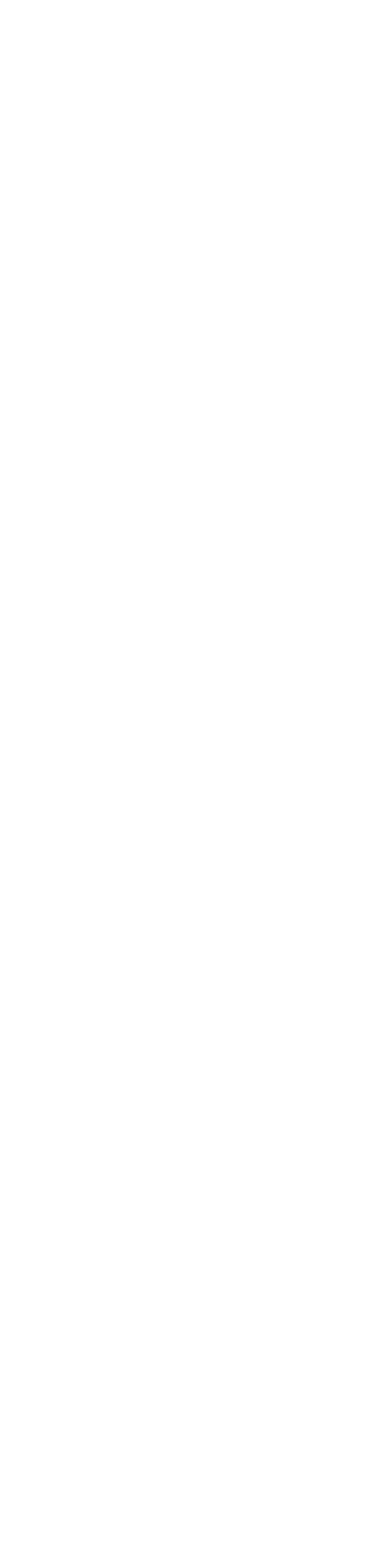
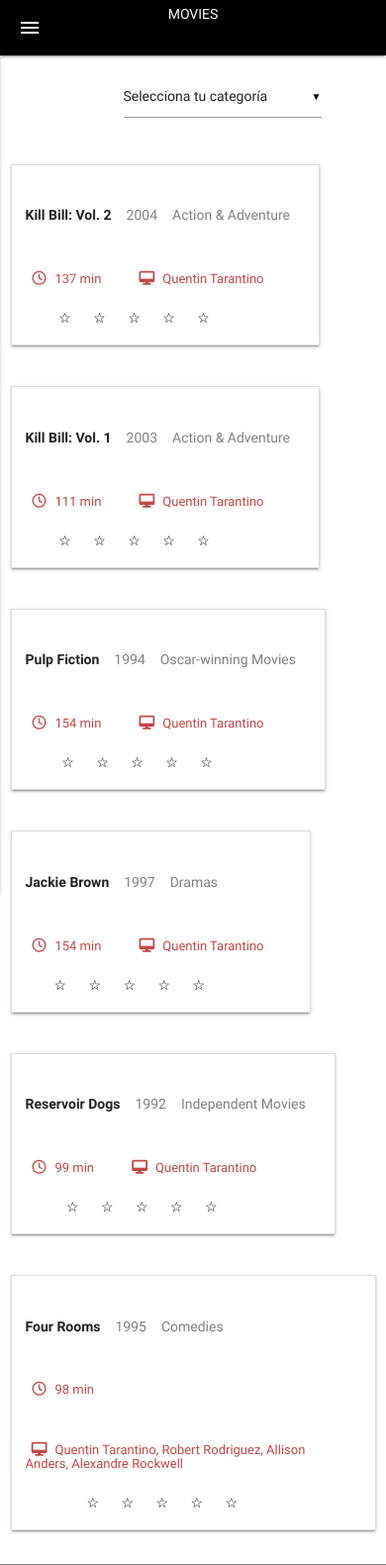
Before and after one commit to Lillium1/mis-pelis, a website: page index-movies.html in a window 390 px wide. Shown: the whole page at 99% size. Before the commit the page ends 844 px from the top, so only its background shows below. Drawn offline with nearby package versions, Linux system fonts and the light colour scheme; files that its build step writes are made by us from their sources.

Commit message:
avance en las peliculas

```diff
--- /dev/null
+++ b/assets/js/netflixmovies.js
@@ -0,0 +1,212 @@
+$(document).ready(function(){
+	var pelis = [
+
+   {
+
+      "unit": 84,
+
+      "show_id": 60032563,
+
+      "show_title": "Kill Bill: Vol. 2",
+
+      "release_year": "2004",
+
+      "rating": "3.8",
+
+      "category": "Action & Adventure",
+
+      "show_cast": "Uma Thurman, David Carradine, Michael Madsen, Daryl Hannah, Gordon Liu, Michael Parks, Perla Haney-Jardine, Helen Kim, Claire Smithies, Clark Middleton",
+
+      "director": "Quentin Tarantino",
+
+      "summary": "The Bride has three left on her rampage list: Budd, Elle Driver and Bill himself. But when she arrives at Bill's house, she's in for a surprise.",
+
+      "poster": "http://netflixroulette.net/api/posters/60032563.jpg",
+
+      "mediatype": 0,
+
+      "runtime": "137 min"
+
+   },
+
+   {
+
+      "unit": 87,
+
+      "show_id": 60031236,
+
+      "show_title": "Kill Bill: Vol. 1",
+
+      "release_year": "2003",
+
+      "rating": "3.8",
+
+      "category": "Action & Adventure",
+
+      "show_cast": "Uma Thurman, Lucy Liu, Vivica A. Fox, Daryl Hannah, David Carradine, Michael Madsen, Julie Dreyfus, Chiaki Kuriyama, Sonny Chiba, Gordon Liu",
+
+      "director": "Quentin Tarantino",
+
+      "summary": "An assassin is shot by her ruthless employer, Bill, and other members of their assassination circle. But she lives -- and plots her vengeance.",
+
+      "poster": "http://netflixroulette.net/api/posters/60031236.jpg",
+
+      "mediatype": 0,
+
+      "runtime": "111 min"
+
+   },
+
+   {
+
+      "unit": 914,
+
+      "show_id": 880640,
+
+      "show_title": "Pulp Fiction",
+
+      "release_year": "1994",
+
+      "rating": "4.1",
+
+      "category": "Oscar-winning Movies",
+
+      "show_cast": "John Travolta, Samuel L. Jackson, Uma Thurman, Bruce Willis, Harvey Keitel, Tim Roth, Amanda Plummer, Ving Rhames, Eric Stoltz, Maria de Medeiros",
+
+      "director": "Quentin Tarantino",
+
+      "summary": "Weaving together three stories featuring a burger-loving hit man, his philosophical partner and a washed-up boxer, Quentin Tarantino influenced a generation of filmmakers with this crime caper's stylized, over-the-top violence and dark comic spirit.",
+
+      "poster": "http://netflixroulette.net/api/posters/880640.jpg",
+
+      "mediatype": 0,
+
+      "runtime": "154 min"
+
+   },
+
+   {
+
+      "unit": 943,
+
+      "show_id": 60010514,
+
+      "show_title": "Jackie Brown",
+
+      "release_year": "1997",
+
+      "rating": "3.7",
+
+      "category": "Dramas",
+
+      "show_cast": "Pam Grier, Samuel L. Jackson, Robert Forster, Bridget Fonda, Michael Keaton, Robert De Niro, Michael Bowen, Chris Tucker, Lisa Gay Hamilton, Tommy 'Tiny' Lister",
+
+      "director": "Quentin Tarantino",
+
+      "summary": "Jackie Brown is an aging flight attendant who smuggles cash on the side. But when she's busted and pressured to help with an investigation, she plans to play the opposing forces against each other and walk away with the dough.",
+
+      "poster": "http://netflixroulette.net/api/posters/60010514.jpg",
+
+      "mediatype": 0,
+
+      "runtime": "154 min"
+
+   },
+
+   {
+
+      "unit": 1151,
+
+      "show_id": 902003,
+
+      "show_title": "Reservoir Dogs",
+
+      "release_year": "1992",
+
+      "rating": "4.0",
+
+      "category": "Independent Movies",
+
+      "show_cast": "Harvey Keitel, Tim Roth, Michael Madsen, Steve Buscemi, Chris Penn, Lawrence Tierney, Edward Bunker, Quentin Tarantino, Randy Brooks, Kirk Baltz",
+
+      "director": "Quentin Tarantino",
+
+      "summary": "Quentin Tarantino's directorial debut is raw, violent, often mimicked -- and unforgettable. A botched robbery indicates a police informant, and the pressure mounts in the aftermath at a warehouse. Crime begets violence as the survivors unravel.",
+
+      "poster": "http://netflixroulette.net/api/posters/902003.jpg",
+
+      "mediatype": 0,
+
+      "runtime": "99 min"
+
+   },
+
+   {
+
+      "unit": 1463,
+
+      "show_id": 520179,
+
+      "show_title": "Four Rooms",
+
+      "release_year": "1995",
+
+      "rating": "3.6",
+
+      "category": "Comedies",
+
+      "show_cast": "Tim Roth, Antonio Banderas, Jennifer Beals, Bruce Willis, Paul Calderon, Madonna, Marisa Tomei, Quentin Tarantino, Ione Skye, Lili Taylor",
+
+      "director": "Quentin Tarantino, Robert Rodriguez, Allison Anders, Alexandre Rockwell",
+
+      "summary": "One mad New Year's Eve, an overwhelmed bellboy copes with witches and diabolical children, gets caught in the middle of a sour relationship and settles a bloody bet for members of a superstar's entourage.",
+
+      "poster": "http://netflixroulette.net/api/posters/520179.jpg",
+
+      "mediatype": 0,
+
+      "runtime": "98 min"
+
+   }
+
+];
+
+	pelis.forEach(function(element){
+		$('.car_contenedorpeli').append('<div class="container-fluid"><div class="row"><div class="col xs12"><ul class="collapsible" data-collapsible="accordion"><li><div class="collapsible-header"><div class="primeralinea"><h1 class="car_name"><strong>'+element.show_title+'</strong></h1><h1 class="car_ano">'+ element.release_year +'</h1><h1 class="car_categoria">'+ element.category +'</h1></div><div class="segundalinea"><h2 class="car_duracion"><i class="fa fa-clock-o" aria-hidden="true"></i>'+element.runtime+'</h2><h2 class="car_director"><i class="fa fa-desktop" aria-hidden="true"></i>'+element.director +'</h2><div class="txt-center"><form><div class="rating"><input id="star5" name="star" type="radio" value="5" class="radio-btn hide" /><label for="star5" >☆</label><input id="star4" name="star" type="radio" value="4" class="radio-btn hide" /><label for="star4" >☆</label><input id="star3" name="star" type="radio" value="3" class="radio-btn hide" /><label for="star3" >☆</label><input id="star2" name="star" type="radio" value="2" class="radio-btn hide" /><label for="star2" >☆</label><input id="star1" name="star" type="radio" value="1" class="radio-btn hide" /><label for="star1" >☆</label><div class="clear"></div></div></form></div></div></div><div class="collapsible-body"><p>Lorem ipsum dolor sit amet.</p></div></li></ul></div></div></div>')
+	});
+
+
+
+
+//filter select
+	$('#selectpeliculas').change(function(){
+    var criteria = $(this).val();
+    if(criteria == 'all'){
+        $('.lilist').show();
+        return;
+    }
+    $('.country').each(function(i,option){
+        if($(this).html() == criteria){
+            $(this).parent().show();
+        }else {
+            $(this).parent().hide();
+        }
+    	});
+	});
+
+
+
+});
+
+
+
+
+
+
+
+
+
+
+
+
+/*'<div class="container-fluid"><div class="row"><div class="col xs12"><ul class="collapsible" data-collapsible="accordion"><li><div class="collapsible-header"><div class="primeralinea"><h1 class="car_name"><strong>Still Alice</strong></h1><h1 class="car_ano">2014</h1><h1 class="car_categoria">Drama</h1></div><div class="segundalinea"><h2 class="car_duracion"><i class="fa fa-clock-o" aria-hidden="true"></i>101 minutos</h2><h2 class="car_director"><i class="fa fa-desktop" aria-hidden="true"></i>Richard Glatzer</h2><div class="txt-center"><form><div class="rating"><input id="star5" name="star" type="radio" value="5" class="radio-btn hide" /><label for="star5" >☆</label><input id="star4" name="star" type="radio" value="4" class="radio-btn hide" /><label for="star4" >☆</label><input id="star3" name="star" type="radio" value="3" class="radio-btn hide" /><label for="star3" >☆</label><input id="star2" name="star" type="radio" value="2" class="radio-btn hide" /><label for="star2" >☆</label><input id="star1" name="star" type="radio" value="1" class="radio-btn hide" /><label for="star1" >☆</label><div class="clear"></div></div></form></div></div></div><div class="collapsible-body"><p>Lorem ipsum dolor sit amet.</p></div></li></ul></div></div></div>'*/
--- /dev/null
+++ b/assets/sass/_movies.scss
@@ -0,0 +1,90 @@
+h1.car_name, h1.car_ano, h1.car_categoria {
+	font-size: 14px;
+	display: inline-block;
+	margin-right: 15px;
+}
+h1.car_ano, h1.car_categoria {
+	color: gray;
+}
+h2.car_duracion, h2.car_director, h2.car_rating {
+	font-size: 13px;
+	display: inline-block;
+	color: #C14748;
+    margin-right: 32px;
+}
+.car_contenedorpeli {
+	border-bottom: 1px solid gray;
+}
+.collapsible-header {
+    display: inline-block;
+}
+i.fa.fa-clock-o, i.fa.fa-desktop {
+    font-size: 14px;
+    margin-right: 2px;
+}
+strong {
+    font-weight: 700;
+}
+.select-wrapper {
+    width: 200px;
+    margin-left: 114px;
+    margin-top: 20px;
+}
+
+// estrellas
+.txt-center {
+  text-align: center;
+}
+.hide {
+  display: none;
+}
+
+.clear {
+  float: none;
+  clear: both;
+}
+
+.rating {
+    width: 90px;
+    unicode-bidi: bidi-override;
+    direction: rtl;
+    text-align: center;
+    position: relative;
+    display: inline-flex;
+}
+
+.rating > label {
+    float: right;
+    display: inline;
+    padding: 0;
+    margin: 0;
+    position: relative;
+    width: 1.1em;
+    cursor: pointer;
+    color: #000;
+}
+
+.rating > label:hover,
+.rating > label:hover ~ label,
+.rating > input.radio-btn:checked ~ label {
+    color: transparent;
+}
+
+.rating > label:hover:before,
+.rating > label:hover ~ label:before,
+.rating > input.radio-btn:checked ~ label:before,
+.rating > input.radio-btn:checked ~ label:before {
+    content: "\2605";
+    position: absolute;
+    left: 0;
+    color: #FFD700;
+}
+[type=radio]:not(:checked)+label:after, [type=radio]:not(:checked)+label:before {
+    border: none;
+}
+[type=radio].with-gap:checked+label:after, [type=radio]:checked+label:after {
+    background-color: transparent;
+}
+[type=radio].with-gap:checked+label:after, [type=radio].with-gap:checked+label:before, [type=radio]:checked+label:after {
+    border: none;
+}
--- a/assets/sass/main.scss
+++ b/assets/sass/main.scss
@@ -1,3 +1,4 @@
 @import '_variables.scss';
 @import '_mixin.scss';
+@import '_movies.scss';
 @import '_style.scss';
--- a/gulpfile.js
+++ b/gulpfile.js
@@ -7,7 +7,7 @@ var webserver = require('gulp-webserver');
 
 
 gulp.task('script', function(){
-	gulp.src(['node_modules/jquery/dist/jquery.js','node_modules/materialize-css/dist/js/materialize.js','assets/js/main.js','assets/js/common.js'])
+	gulp.src(['node_modules/jquery/dist/jquery.js','node_modules/materialize-css/dist/js/materialize.js','assets/js/*.js'])
 		.pipe(concat('script.js'))
 		.pipe(gulp.dest('dist/js/'));
 });
--- a/index-movies.html
+++ b/index-movies.html
@@ -4,19 +4,91 @@
 	<meta charset="UTF-8">
 	<title>Mis Pelis</title>
 	<!-- Viewport -->
-	<meta name="viewport" content="width=device-width, user-scalable=no, initial-scale=1.0, maximum-scale=1.0, minium-scale=1.0">
+	<meta name="viewport" content="width=device-width, user-scalable=no, initial-scale=1.0, maximum-scale=1.0, minimum-scale=1.0">
 	<link href="https://fonts.googleapis.com/css?family=Anton" rel="stylesheet">
 	<!-- Icon -->
 	<link rel="icon" type="image/png" href="assets/img/icon.png" />
 	<!-- Pagination Materialize -->
 	<link href="https://fonts.googleapis.com/icon?family=Material+Icons" rel="stylesheet">
+	<!-- Fontawesome -->
+	<script src="https://use.fontawesome.com/046c2163eb.js"></script>
 	<!-- Css -->
 	<link rel="stylesheet" type="text/css" href="dist/css/style.min.css">
 
 </head>
 <body>
+	<nav>
+	  <div class="nav-wrapper">
+	    <a href="#" class="brand-logo center"><h6>MOVIES</h6></a>
+	    <ul id="slide-out" class="side-nav">
+	      <li><a href="index5.html">Login</a></li>
+	      <li><a href="html6.html">Movies</a></li>
+	      <li><a href="index3.html">Details</a></li>
+	      <li><a href="index4.html">Profile</a></li>
+	      <li><a href="index2.html">Home</a></li>
+	    </ul>
+	    <a href="#" data-activates="slide-out" class="button-collapse"><i class="material-icons">menu</i></a>
+	    <!-- inicio side-nav -->
+	  </div>
+	</nav><!-- termino navbar y side-nav -->
+	<div class="car_selector">
+		<div class="container-fluid">
+			<div class="row">
+				<div class="col xs12">
+					<select id="selectpeliculas">
+						<option value="all">Selecciona tu categoría</option>
+						<option value="drama">Drama</option>
+						<option value="adventure">Action & Adventure</option>
+						<option value="oscar">Oscar-winning Movies</option>
+						<option value="independent">Independent Movies</option>
+						<option value="comedies">Comedies</option>
+					</select>
+				</div>
+			</div>
+		</div>
+	</div>
+	<div class="car_contenedorpeli">
+		<!-- <div class="container-fluid">
+			<div class="row">
+				<div class="col xs12">
+					<ul class="collapsible" data-collapsible="accordion">
+					  <li>
+					    <div class="collapsible-header">
+							<div class="primeralinea">
+								<h1 class="car_name"><strong>Still Alice</strong></h1>
+								<h1 class="car_ano">2014</h1>
+								<h1 class="car_categoria">Drama</h1>
+							</div>
+							<div class="segundalinea">
+								<h2 class="car_duracion"><i class="fa fa-clock-o" aria-hidden="true"></i>101 minutos</h2>
+								<h2 class="car_director"><i class="fa fa-desktop" aria-hidden="true"></i>Richard Glatzer</h2>
+								<div class="txt-center">
+								  <form>
+								        <div class="rating">
+								            <input id="star5" name="star" type="radio" value="5" class="radio-btn hide" />
+								            <label for="star5" >☆</label>
+								            <input id="star4" name="star" type="radio" value="4" class="radio-btn hide" />
+								            <label for="star4" >☆</label>
+								            <input id="star3" name="star" type="radio" value="3" class="radio-btn hide" />
+								            <label for="star3" >☆</label>
+								            <input id="star2" name="star" type="radio" value="2" class="radio-btn hide" />
+								            <label for="star2" >☆</label>
+								            <input id="star1" name="star" type="radio" value="1" class="radio-btn hide" />
+								            <label for="star1" >☆</label>
+								            <div class="clear"></div>
+								        </div>
+								    </form>
+								</div>
+							</div>
+					    </div>
+					    <div class="collapsible-body"><p>Lorem ipsum dolor sit amet.</p></div>
+					  </li>
+					</ul>
+				</div>
+			</div>
 
+		</div> -->
+	</div>
 	<script src="dist/js/script.js"></script>
-	<script src="https://use.fontawesome.com/046c2163eb.js"></script>
 </body>
 </html>
```
Also changed, not shown: index-create-account.html (+1 -1 lines), dist/css/style.min.css, dist/js/script.js.
